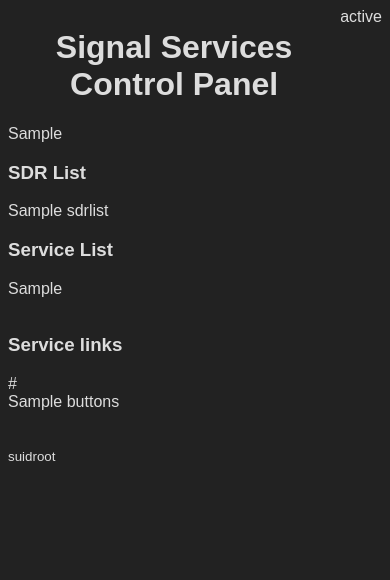
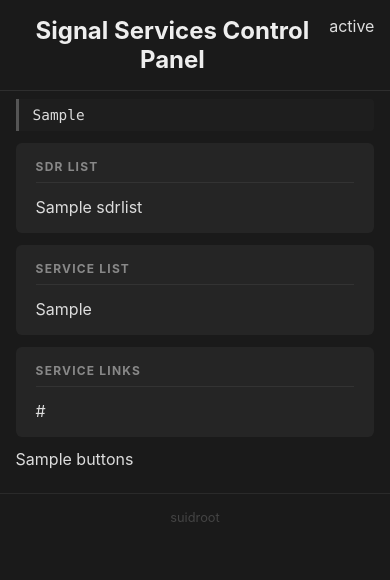
Before and after one commit to suidroot/signals_box, a Flask app: template signals_box_ctl/templates/index.html in a window 390 px wide. Shown: the top 580 px of the page. Run offline with Flask 3, Linux system fonts and the light colour scheme; the template is opened without the code that fills it: most values are stand-ins (such as "Sample title", 1, 10 or a date in 2020); parts of the project's set-up code (start-up, migrations or seed data) failed here and were passed over.

Commit message:
Modernize UI appearance
- System font stack, dark theme cards, styled tables with row hover
- Color-coded buttons: green=Start, red=Stop, indigo=neutral actions
- Status indicator changed from background cell to left border stripe
- GPS box styled to match card theme
- Section headings uppercase with bottom border
- Themed select/input elements, link colors, monospace cmd-output bar
- Conditional cmd_output (hidden when empty)
- Viewport meta tag for mobile, proper footer element
- Fix stray </strong> tag in SDR list manufacturer cell

Co-Authored-By: Claude Sonnet 4.6 <noreply@anthropic.com>

```diff
--- a/signals_box_ctl/app.py
+++ b/signals_box_ctl/app.py
@@ -52,15 +52,13 @@ def render_sdr_list(usb_dev_list):
     ]
 
     for sdr_entry in usb_dev_list:
-
-            # Manufacturer</th><th>Product</th><th>Serial Number</th><th>Rtl Id</th><th>Status<
         row = f"""
         <tr>
-            <td style="width:20%">{sdr_entry['Manufacturer']}</strong></td>
-            <td style="width:20%">{sdr_entry['Product']}</td>
-            <td style="width:20%">{sdr_entry['Serial']}</td>
-            <td style="width:5%">{sdr_entry['Rtl Id']}</td>
-            <td style="width:10%">{sdr_entry['status']}</td>
+            <td>{sdr_entry['Manufacturer']}</td>
+            <td>{sdr_entry['Product']}</td>
+            <td>{sdr_entry['Serial']}</td>
+            <td>{sdr_entry['Rtl Id']}</td>
+            <td>{sdr_entry['status']}</td>
         </tr>
         """
         table_rows.append(row)
@@ -107,7 +105,7 @@ def render_service_toggles(render_manager):
 
     usb_dev_list = render_manager.get_all_sdrs()
 
-    table_rows = ["<tr><th></th><th>Service</th><th>Status</th><th>Select SDR</th><th>Freq</th><th>Link</th><th>Actions</th></tr>"]
+    table_rows = ["<tr><th>Service</th><th>Status</th><th>Select SDR</th><th>Freq</th><th>Link</th><th>Actions</th></tr>"]
     for _, service_id in enumerate(render_manager.services):
 
         set_radio_button = ""
@@ -133,20 +131,19 @@ def render_service_toggles(render_manager):
                 freq_value = render_manager.services[service_id]['freq_input']
                 freq_input = f"<input type=\"text\" name=\"freq_{service_id}\", value=\"{freq_value}\" size=\"11\"></input>"
 
-            set_radio_button = f"<button type=\"submit\" name=\"set_radio\" value=\"{service_id}\">Set Radio</button>"
+            set_radio_button = f"<button type=\"submit\" name=\"set_radio\" value=\"{service_id}\" class=\"btn btn-neutral\">Set Radio</button>"
 
         # Build Row HTML
         row = f"""
         <tr>
-            <td style="background:{color}; width:2%">&nbsp;</td>
-            <td style="width:20%"><strong>{render_manager.services[service_id]['description']}</strong></td>
-            <td style="width:10%">{status}</td>
-            <td style="width:20%">{sdr_selection}</td>
-            <td style="width:10%">{freq_input}</td>
-            <td style="width:20%">{link}</td>
-            <td style="width:20%" align="right">
-                <button type="submit" name="start" value="{service_id}">Start</button>
-                <button type="submit" name="stop" value="{service_id}">Stop</button>
+            <td style="border-left:4px solid {color};padding-left:12px;"><strong>{render_manager.services[service_id]['description']}</strong></td>
+            <td>{status}</td>
+            <td>{sdr_selection}</td>
+            <td>{freq_input}</td>
+            <td>{link}</td>
+            <td align="right">
+                <button type="submit" name="start" value="{service_id}" class="btn btn-start">Start</button>
+                <button type="submit" name="stop" value="{service_id}" class="btn btn-stop">Stop</button>
                 {set_radio_button}
             </td>
         </tr>
@@ -163,7 +160,7 @@ def render_buttons(buttons):
     logger.debug("Rendering Buttons")
     button_text = ""
     for button_name in buttons:
-        button_text += f"<button {buttons[button_name]['html_command']} name={buttons[button_name]['name']} class=\"btn\">{buttons[button_name]['text']}</button>\n"
+        button_text += f"<button {buttons[button_name]['html_command']} name={buttons[button_name]['name']} class=\"btn btn-neutral\">{buttons[button_name]['text']}</button>\n"
     button_text += "</p>\n"
 
     return button_text
@@ -194,10 +191,10 @@ def render_gps_status(gps_data):
 
     body = '<br>'.join(lines)
     return (
-        '<div style="border:1px solid #aaa;border-radius:4px;padding:10px 14px;'
-        'background:#333;min-width:140px;line-height:1.8;white-space:nowrap;'
-        'align-self:flex-start;margin-top:10px;">'
-        f'<strong>GPS</strong><br>{body}'
+        '<div style="border:1px solid #333;border-radius:6px;padding:10px 14px;'
+        'background:#252525;min-width:140px;line-height:1.8;white-space:nowrap;'
+        'align-self:flex-start;margin-top:10px;font-size:0.9em;">'
+        f'<strong style="font-size:0.75em;text-transform:uppercase;letter-spacing:0.1em;color:#888;">GPS</strong><br>{body}'
         '</div>'
     )
 
--- a/signals_box_ctl/templates/index.html
+++ b/signals_box_ctl/templates/index.html
@@ -2,43 +2,148 @@
 <html lang="en">
 <head>
   <meta charset="utf-8">
+  <meta name="viewport" content="width=device-width, initial-scale=1">
   <title>Signals Manager</title>
   <style>
-            body {font-family:Arial,Helvetica,sans-serif;background:#222;color:#ddd;}
-            table {width:90%;margin:auto;border-collapse:collapse;}
-            th,td {padding:8px;}
-            .btn {margin:4px;padding:4px 8px;background:#555;color:#fff;border:none;border-radius:3px;}
-            .btn:hover {background:#777};
-            a {color:#fff;text-decoration:none;}
-            a:hover {background:#777}
-            a:active {color: red;}
-            a:visited {color: red;}
+    *, *::before, *::after { box-sizing: border-box; }
+    body {
+      font-family: -apple-system, BlinkMacSystemFont, "Segoe UI", Roboto, sans-serif;
+      background: #1a1a1a;
+      color: #ddd;
+      margin: 0;
+      padding: 0 0 40px;
+    }
+    .page-header {
+      display: flex;
+      align-items: flex-start;
+      padding: 16px 4%;
+      border-bottom: 1px solid #2e2e2e;
+      margin-bottom: 8px;
+    }
+    .page-header h1 {
+      flex: 1;
+      text-align: center;
+      margin: 0;
+      font-size: 1.5em;
+      color: #eee;
+    }
+    .card {
+      background: #252525;
+      border-radius: 6px;
+      padding: 16px 20px;
+      margin: 12px auto;
+      width: 92%;
+    }
+    .card h3 {
+      color: #888;
+      margin: 0 0 14px;
+      padding-bottom: 8px;
+      border-bottom: 1px solid #333;
+      font-size: 0.75em;
+      text-transform: uppercase;
+      letter-spacing: 0.1em;
+    }
+    table { width: 100%; border-collapse: collapse; }
+    th {
+      background: #1e1e1e;
+      color: #777;
+      text-align: left;
+      padding: 10px 8px;
+      font-size: 0.78em;
+      text-transform: uppercase;
+      letter-spacing: 0.06em;
+      border-bottom: 2px solid #333;
+    }
+    td {
+      padding: 10px 8px;
+      border-bottom: 1px solid #2a2a2a;
+      vertical-align: middle;
+    }
+    tr:last-child td { border-bottom: none; }
+    tr:hover td { background: #2b2b2b; }
+    a { color: #7eb8f7; text-decoration: none; }
+    a:hover { color: #aed4ff; text-decoration: underline; }
+    a:visited { color: #9bafc7; }
+    select, input[type=text] {
+      background: #2a2a2a;
+      color: #ddd;
+      border: 1px solid #444;
+      border-radius: 4px;
+      padding: 4px 6px;
+      font-size: 0.85em;
+      font-family: inherit;
+    }
+    .btn {
+      margin: 2px 3px;
+      padding: 5px 10px;
+      border: 1px solid transparent;
+      border-radius: 4px;
+      cursor: pointer;
+      font-size: 0.85em;
+      font-family: inherit;
+      transition: background 0.15s;
+    }
+    .btn-start { background: #1a4d2a; color: #5fdb7a; border-color: #2d7a42; }
+    .btn-start:hover { background: #215c33; }
+    .btn-stop { background: #4d1a1a; color: #db5f5f; border-color: #7a2d2d; }
+    .btn-stop:hover { background: #5c2121; }
+    .btn-neutral { background: #2a2a3e; color: #8888cc; border-color: #3a3a5e; }
+    .btn-neutral:hover { background: #333347; }
+    .cmd-output {
+      font-family: "SFMono-Regular", Consolas, monospace;
+      background: #1e1e1e;
+      border-left: 3px solid #555;
+      padding: 8px 14px;
+      margin: 8px auto;
+      width: 92%;
+      border-radius: 0 4px 4px 0;
+      font-size: 0.9em;
+    }
+    footer {
+      text-align: center;
+      padding: 16px;
+      margin-top: 24px;
+      border-top: 1px solid #2a2a2a;
+      color: #444;
+      font-size: 0.8em;
+    }
   </style>
 </head>
 <body>
-      <div style="display:flex;align-items:flex-start;">
-        <h1 style="flex:1;text-align:center;">Signal Services Control Panel</h1>
+  <div class="page-header">
+    <h1>Signal Services Control Panel</h1>
     {{ gps_status | safe }}
   </div>
-      {{ cmd_output }}
+
+  {% if cmd_output %}
+  <div class="cmd-output">{{ cmd_output }}</div>
+  {% endif %}
+
+  <div class="card">
     <h3>SDR List</h3>
-      <table border="1">
-
+    <table>
       {{ sdrlist | safe }}
     </table>
+  </div>
 
+  <form method="post" action="">
+    <div class="card">
       <h3>Service List</h3>
-      <form method="post" action="">
-      <table border="1">
+      <table>
         {{ service_rows | safe }}
       </table>
-      <br/>
-      <h3>Service links</h3>
+    </div>
+
+    <div class="card">
+      <h3>Service Links</h3>
       {{ links_table | safe }}
-      <br/>
+    </div>
+
+    <div style="margin:12px auto;width:92%;">
       {{ buttons | safe }}
+    </div>
   </form>
-      <br/><br/>
-      <small>suidroot</small>
+
+  <footer>suidroot</footer>
 </body>
 </html>
```
Lines whose indentation alone changed are shown as unchanged.
